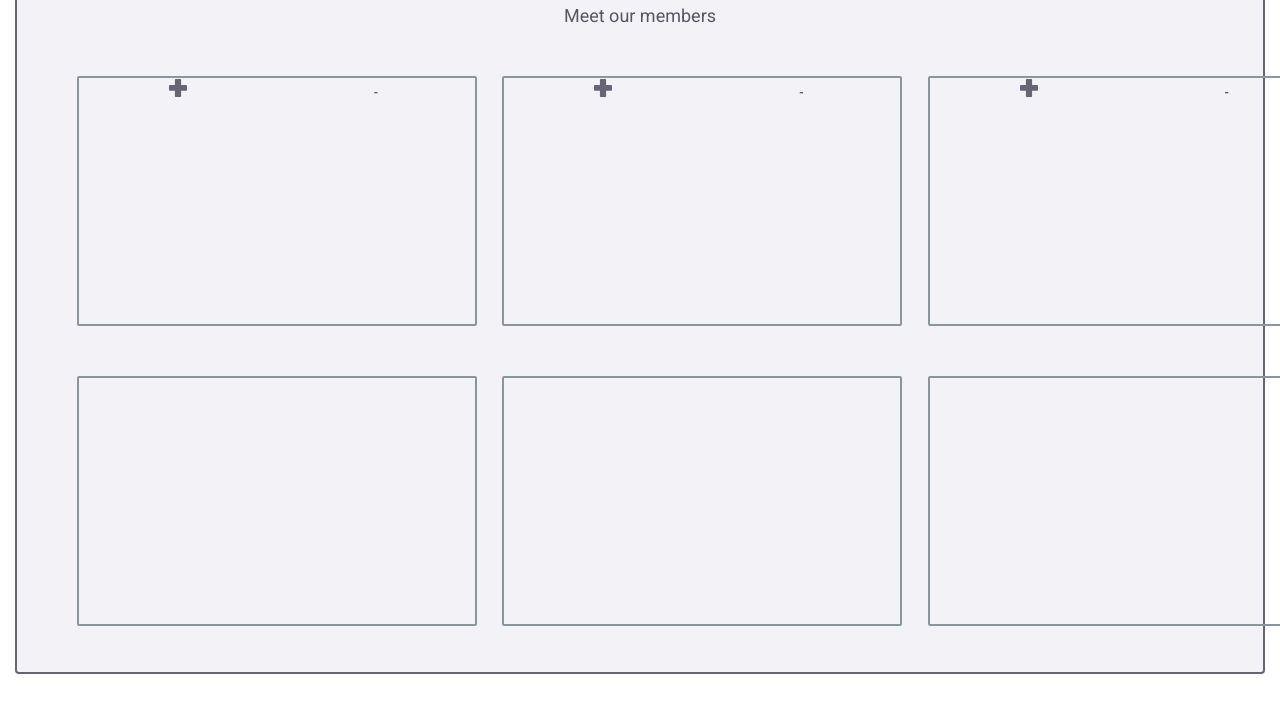
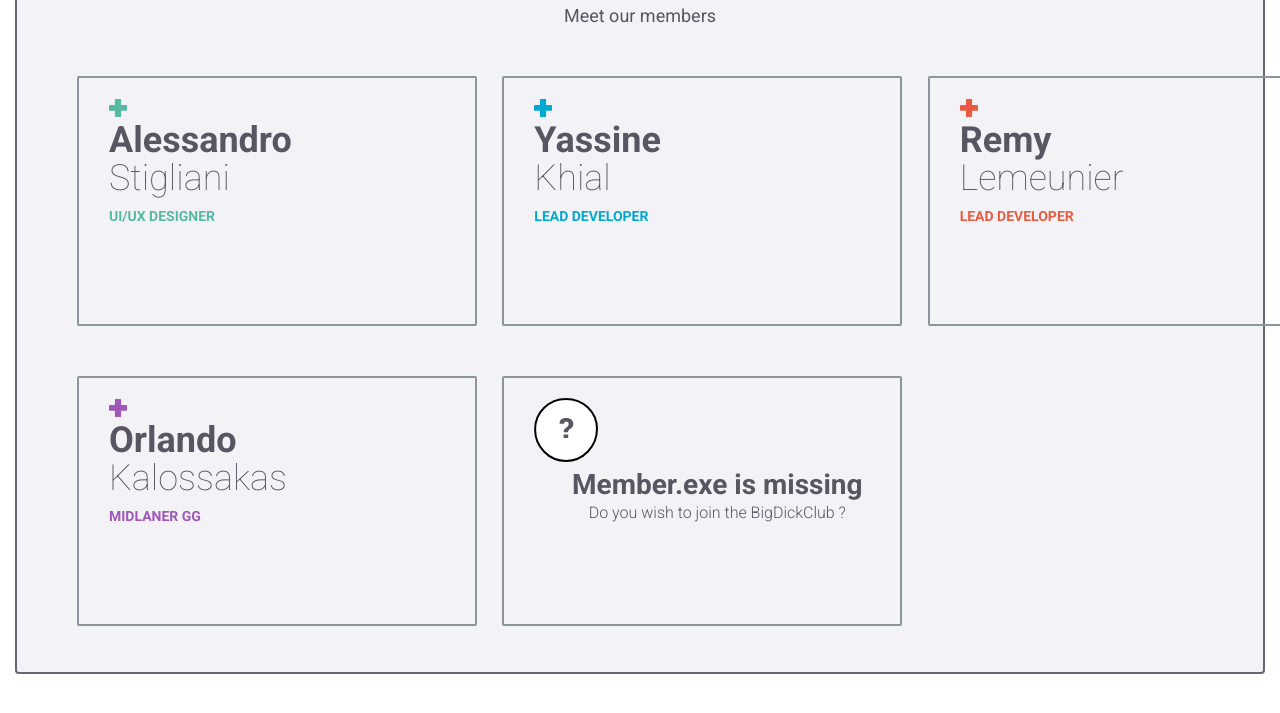
Before and after one commit to Nitrografix/nitrografix.github.io, a plain HTML site: page index.html in a window 1280 px wide. Shown: the part 944-1657 px from the top of the page. Drawn offline with nearby package versions, Linux system fonts and the light colour scheme.

Commit message:
Adding a lot of text styling
Hotshot nidalee GG

```diff
--- a/css/style.css
+++ b/css/style.css
@@ -26,12 +26,38 @@ body {
     display: inline-block;
 }
 
+.svg-missing-icon {
+    width: 64px;
+    height: 64px;
+	fill: #595663;
+	text-align: center;
+}
+
+/* SVG - COLORS */
+
+
 svg.svg-white path {
     fill: #ffffff;
 }
 
 svg.svg-grey path {
     fill: #676573;
+}
+
+svg.svg-green path {
+	fill: #56b9a4;
+}
+
+svg.svg-blue path {
+	fill: #00a9d0;
+}
+
+svg.svg-red path {
+	fill: #ea5c42;
+}
+
+svg.svg-purple path {
+	fill: #a156b9;
 }
 
 /* LOGOs */
@@ -155,12 +181,49 @@ svg.svg-grey path {
 margin-top: 50px;
 }
 
+.crew-name {
+  font-size: 36px;
+  color: #595663;
+  font-weight: 700;
+}
+
+.crew-name-light {
+  font-size: 36px;
+  color: #595663;
+  font-weight: 100;
+  padding-top: 10px;
+}
+
+.crew-jobtitle {
+  font-size: 14px;
+  font-weight: 700;
+  padding-top: 10px;
+  text-transform: uppercase;
+}
+
+.crew-missing {
+  font-size: 28px;
+  color: #595663;
+  font-weight: 700;
+  text-align: center;
+}
+
+.crew-missing-light {
+  font-size: 16px;
+  color: #595663;
+  font-weight: 300;
+  text-align: center;
+}
+
 .crewbox {
   border: 2px #8A969C solid;
   height: 25rem;
   width: 40rem;
   margin-left: 6rem;
   border-radius: 2px;
+  text-align: left;
+  padding-left: 30px;
+  padding-top: 20px;
 }
 
 .left {
@@ -270,7 +333,6 @@ margin-top: 50px;
   padding-top: 20px;
   font-size: 20px;
   color:white;
-
 }
 .txtbottom {
   position: relative;
@@ -369,6 +431,22 @@ h4 {
   color: #fff;
 }
 
+.green {
+  color: #56b9a4;
+}
+
+.blue {
+  color: #00a9d0;
+}
+
+.red {
+  color: #ea5c42;
+}
+
+.purple {
+  color: #a156b9;
+}
+
 .heavy {
     font-weight: 700;
     font-size: 18px;
--- a/index.html
+++ b/index.html
@@ -63,27 +63,45 @@
                <div class="row crewmembers">
                   <div class="col-lg-4">
                         <div class="crewbox">
-                            <div class="left"><img class="svg svg-plus-icon svg-grey" src="img/plus-icon.svg"></div>
-                            <div class="right">-</div>
+                            <img class="svg svg-plus-icon svg-green" src="img/plus-icon.svg">
+							<div class="crew-name">Alessandro</div>
+							<div class="crew-name-light">Stigliani</div>
+							<div class="green crew-jobtitle">Ui/Ux Designer</div>
                         </div>
                   </div>
                   <div class="col-lg-4">
                         <div class="crewbox">
-                            <div class="left"><img class="svg svg-plus-icon svg-grey" src="img/plus-icon.svg"></div>
-                            <div class="right">-</div>
+                            <img class="svg svg-plus-icon svg-blue" src="img/plus-icon.svg">
+							<div class="crew-name">Yassine</div>
+							<div class="crew-name-light">Khial</div>
+							<div class="blue crew-jobtitle">Lead developer</div>
                         </div>
                   </div>
                    <div class="col-lg-4">
                         <div class="crewbox">
-                            <div class="left"><img class="svg svg-plus-icon svg-grey" src="img/plus-icon.svg"></div>
-                            <div class="right">-</div>
+                            <img class="svg svg-plus-icon svg-red" src="img/plus-icon.svg">
+							<div class="crew-name">Remy</div>
+							<div class="crew-name-light">Lemeunier</div>
+							<div class="red crew-jobtitle">Lead developer</div>
                         </div>
                    </div>
                </div>
                <div class="row crewmembers">
-                   <div class="col-lg-4"><div class="crewbox"></div></div>
-                   <div class="col-lg-4"><div class="crewbox"></div></div>
-                   <div class="col-lg-4"><div class="crewbox"></div></div>
+                   <div class="col-lg-4">
+					    <div class="crewbox">
+							<img class="svg svg-plus-icon svg-purple" src="img/plus-icon.svg">
+							<div class="crew-name">Orlando</div>
+							<div class="crew-name-light">Kalossakas</div>
+							<div class="purple crew-jobtitle">Midlaner GG</div>
+					    </div>
+				   </div>
+                   <div class="col-lg-4">
+					    <div class="crewbox">
+							<img class="svg svg-missing-icon" src="img/missingM-icon.svg">
+							<div class="crew-missing">Member.exe is missing</div>
+							<div class="crew-missing-light">Do you wish to join the BigDickClub ?</div>
+					    </div>
+				   </div>
                </div>
             </div>
 
```
Also changed, not shown: img/missing-icon.svg (added), img/missingM-icon.svg (added). Lines whose indentation alone changed are shown as unchanged.
